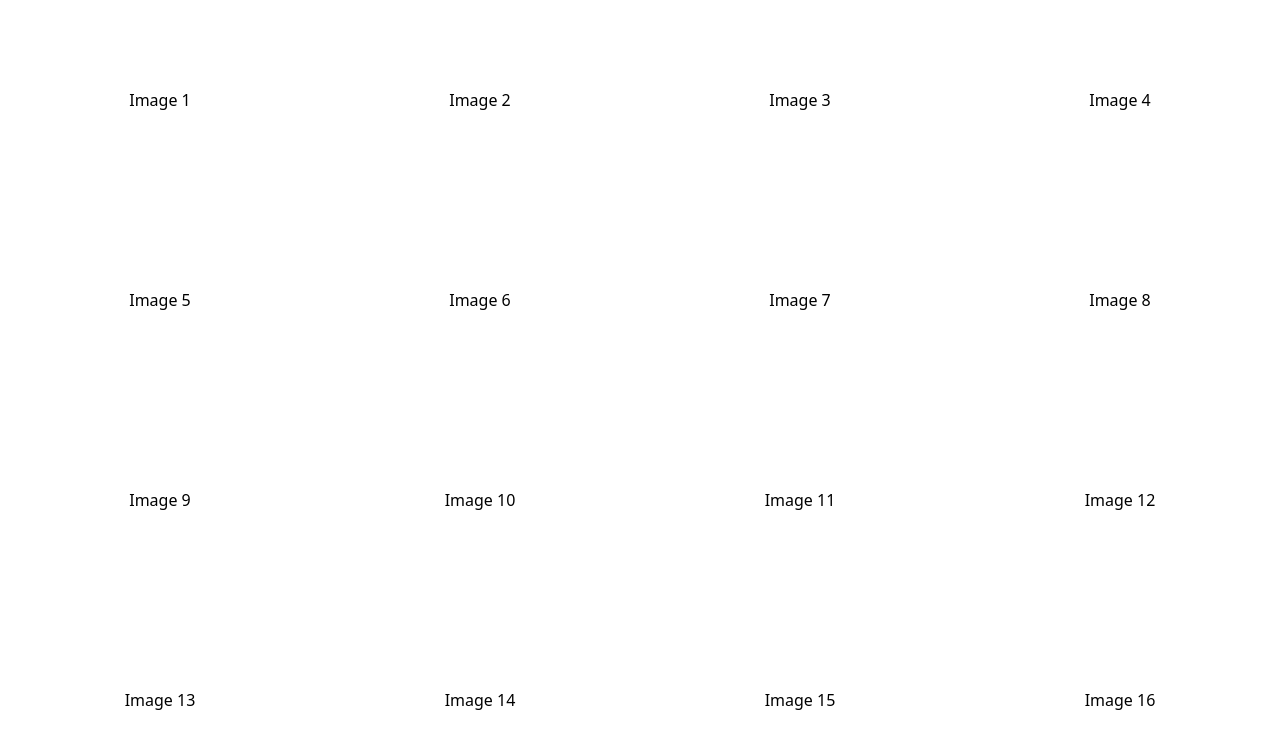
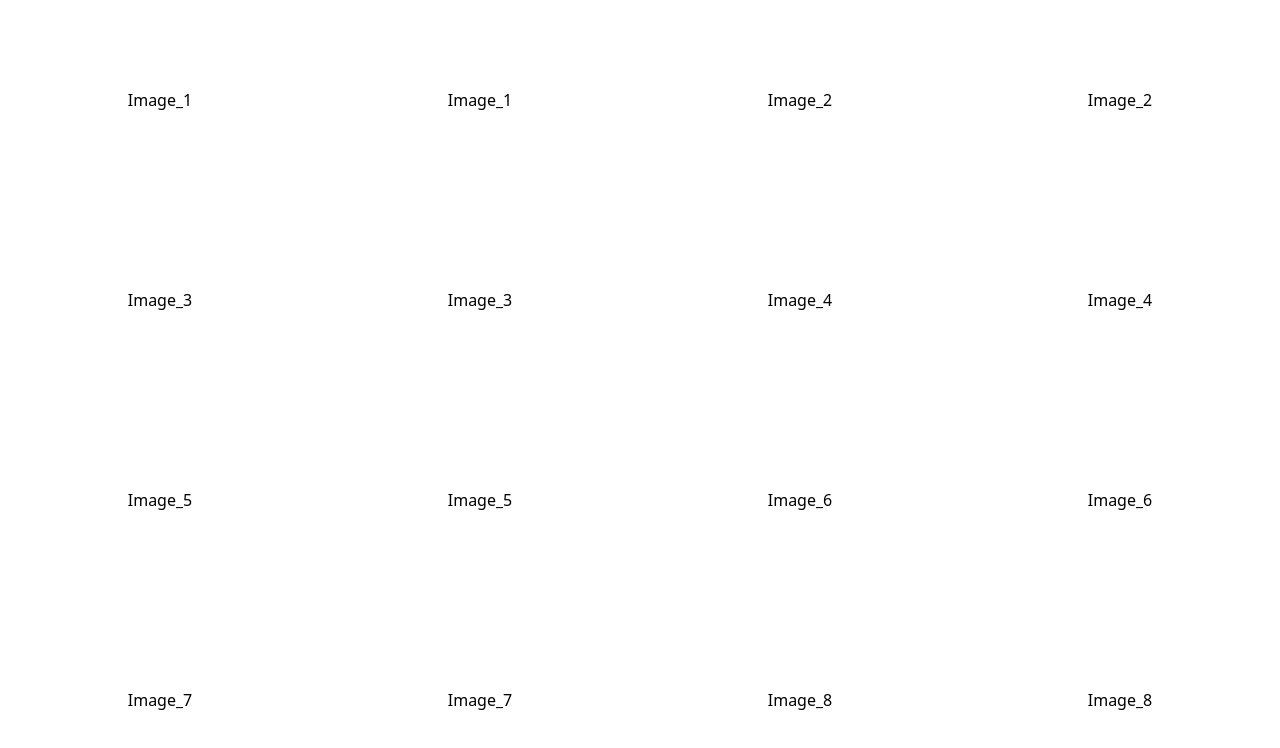
Before and after one commit to Ant-Shell/image-match-game, a Vue app: page / in a window 1280 px wide. Shown: the top 748 px of the page. Built offline with nearby package versions, Linux system fonts and the light colour scheme.

Commit message:
Add function for duplicating image objects

```diff
--- a/src/App.vue
+++ b/src/App.vue
@@ -2,25 +2,23 @@
 import CardsContainer from './components/CardsContainer.vue'
 import { ref } from 'vue'
 
-let id = 0
-const images = ref([
-  {id: id++, imageURL: `Image ${id}`},
-  {id: id++, imageURL: `Image ${id}`},
-  {id: id++, imageURL: `Image ${id}`},
-  {id: id++, imageURL: `Image ${id}`},
-  {id: id++, imageURL: `Image ${id}`},
-  {id: id++, imageURL: `Image ${id}`},
-  {id: id++, imageURL: `Image ${id}`},
-  {id: id++, imageURL: `Image ${id}`},
-  {id: id++, imageURL: `Image ${id}`},
-  {id: id++, imageURL: `Image ${id}`},
-  {id: id++, imageURL: `Image ${id}`},
-  {id: id++, imageURL: `Image ${id}`},
-  {id: id++, imageURL: `Image ${id}`},
-  {id: id++, imageURL: `Image ${id}`},
-  {id: id++, imageURL: `Image ${id}`},
-  {id: id++, imageURL: `Image ${id}`},
-  ])
+
+const urls = ['Image_1', 'Image_2','Image_3','Image_4','Image_5','Image_6','Image_7','Image_8']
+
+  const imageList = (urlList: Array<string>): Array<Object> => {
+    let id = 0
+    const imageBuilder = urlList?.reduce((acc:Array<Object>, curr:string): Array<Object> => {
+      acc.push({id: id++, imageURL: curr}) && acc.push({id: id++, imageURL: curr})
+      return acc
+    }, [])
+    return imageBuilder
+  }
+
+  const imageRandomizer = imageList(urls).map((image:object, index:number) => {
+    // Need to shuffle the indices of the result of imageList(urls)
+  })
+
+  const images = ref(imageList(urls)) // Put imageRandomizer here
 
   defineProps({
     images: Array<{id: number, imageURL: string}>
```
